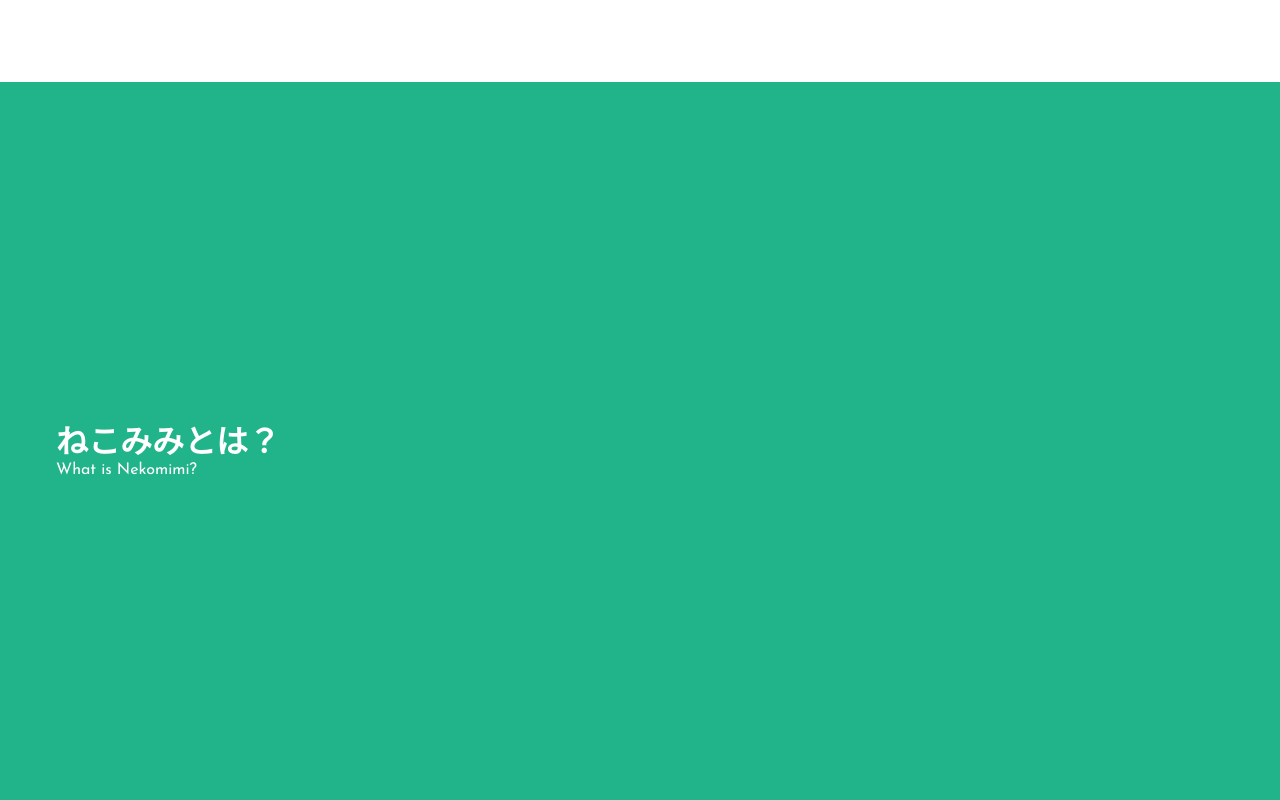
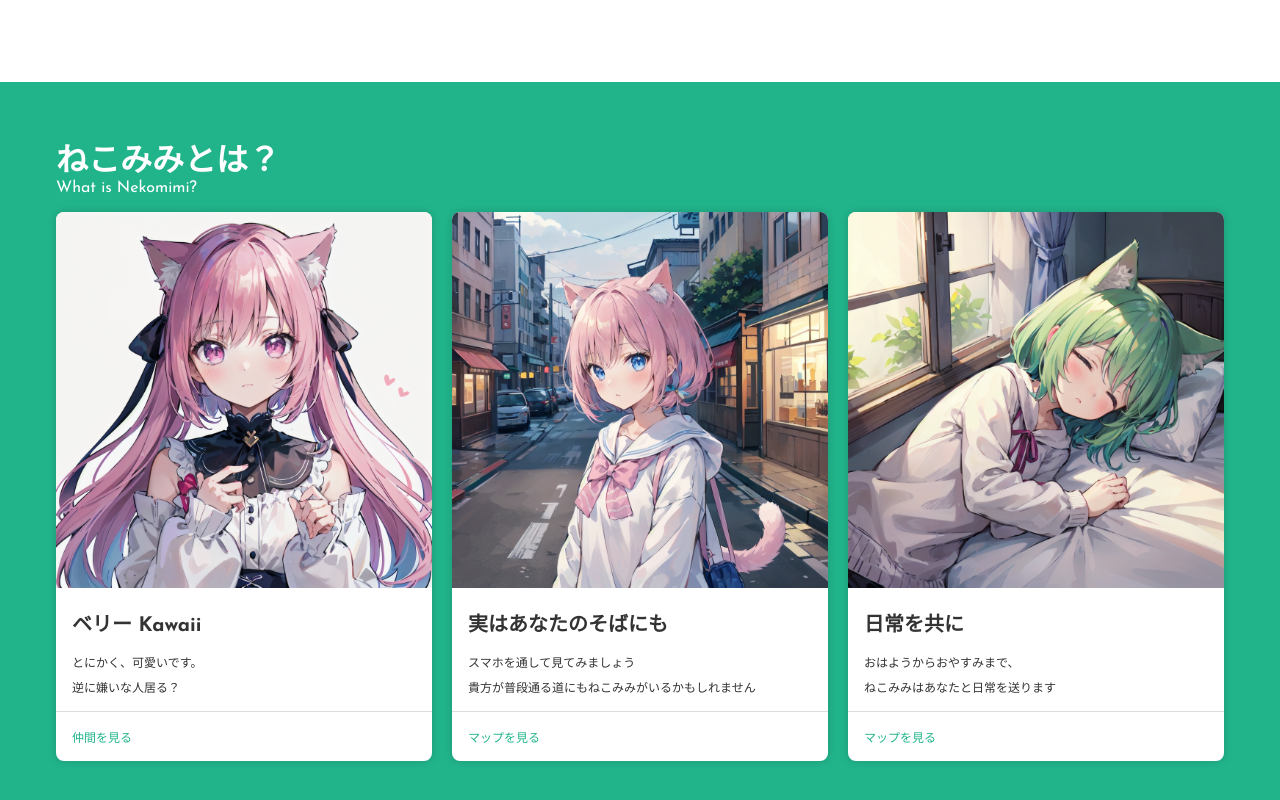
Before and after one commit to musmi-memoi/nekomimi, a plain HTML site: page index.html in a window 1280 px wide. Shown: the part 718-1518 px from the top of the page. Drawn offline with nearby package versions, Linux system fonts and the light colour scheme.

Commit message:
add image

```diff
--- a/index.html
+++ b/index.html
@@ -14,8 +14,10 @@
         <div class="header-content">
             <a href="#" class="hlink"><h2>ねこみみ、まちかど。</h2></a>
             <div class="header-menu">
-                <a href="#" class="h-item"><i class="ri-home-line"></i>ホーム</a>
-                <a href="#" class="h-item"><i class="ri-map-pin-line"></i>マップ</a>
+                <a href="#" class="h-item"><i class="ri-home-line"></i>Home</a>
+                <a href="#about" class="h-item"><i class="ri-question-line"></i>About</a>
+                <a href="#" class="h-item"><i class="ri-map-pin-line"></i>Map</a>
+                <a href="#" class="h-item hamburger" style="text-decoration: none; color: #333;"><i class="ri-menu-line"></i></a>
             </div>
         </div>
     </header>
@@ -24,6 +26,7 @@
             <div class="content">
                 <h1 style="font-size: 6vh;">行こう、<br>小さな「<span class="hover-line">ねこみみ</span>」探しの旅へ。</h1>
                 <p style="color: #888; margin-top: 1em;">Let's go on a journey to find the little 'Nekomimi'.</p>
+                <p style="color: #888;">レスポンシブ対応不完全なのでパソコンで表示することをお勧めしています</p>
                 <div class="buttons">
                     <a href="#about" class="main-btn">ねこみみ？</a>
                     <a href="#" class="primary-btn">私たちについて</a>
@@ -34,6 +37,53 @@
             <div class="content">
                 <h2 style="font-size: 4vh;">ねこみみとは？</h2>
                 <p>What is Nekomimi?</p>
+                <div class="cards">
+                    <article class="card">
+                        <div class="card__header">
+                            <h3 class="card__title">ベリー Kawaii</h3>
+                            <figure class="card__thumbnail">
+                                <img src="./src/00009-603856568.png" alt="画像" class="card__image">
+                            </figure>
+                        </div>
+                        <div class="card__body">
+                            <p class="card__text">とにかく、可愛いです。</p>
+                            <p class="card__text">逆に嫌いな人居る？</p>
+                        </div>
+                        <div class="card__footer">
+                            <p class="card__text"><a href="#" class="btn-compact">仲間を見る</a></p>
+                        </div>
+                    </article>
+                    <article class="card">
+                        <div class="card__header">
+                            <h3 class="card__title">実はあなたのそばにも</h3>
+                            <figure class="card__thumbnail">
+                                <img src="./src/00013-2662098490.png" alt="画像" class="card__image">
+                            </figure>
+                        </div>
+                        <div class="card__body">
+                            <p class="card__text">スマホを通して見てみましょう</p>
+                            <p class="card__text">貴方が普段通る道にもねこみみがいるかもしれません</p>
+                        </div>
+                        <div class="card__footer">
+                            <p class="card__text"><a href="#" class="btn-compact">マップを見る</a></p>
+                        </div>
+                    </article>
+                    <article class="card">
+                        <div class="card__header">
+                            <h3 class="card__title">日常を共に</h3>
+                            <figure class="card__thumbnail">
+                                <img src="src\00038-4268273141.png" alt="画像" class="card__image">
+                            </figure>
+                        </div>
+                        <div class="card__body">
+                            <p class="card__text">おはようからおやすみまで、</p>
+                            <p class="card__text">ねこみみはあなたと日常を送ります</p>
+                        </div>
+                        <div class="card__footer">
+                            <p class="card__text"><a href="#" class="btn-compact">マップを見る</a></p>
+                        </div>
+                    </article>
+                </div>
             </div>
         </div>
     </main>
--- a/style.css
+++ b/style.css
@@ -49,6 +49,9 @@ header {
     align-items: center;
     gap: 6px;
 }
+.hamburger {
+    display: none !important;
+}
 .h-item {
     color: #333;
     vertical-align: top;
@@ -57,9 +60,6 @@ header {
     padding: 8px;
     border-radius: 4px;
     transition: .3s;
-}
-.h-item:hover {
-    background-color: #ddd;
 }
 .h-item>i {
     vertical-align: 1px;
@@ -159,3 +159,90 @@ main {
     padding: 0 1em;
     color: #fff;
 }
+
+.cards {
+    display: grid;
+    margin-top: 1em;
+    flex-direction: row;
+    gap: 1.25rem;
+    grid-template-columns: 1fr 1fr 1fr;
+    min-height: 400px;
+}
+
+.card {
+    background-color: #fff;
+    display: flex;
+    flex-direction: column;
+    overflow: hidden;
+    border-radius: 8px;
+    box-shadow: 0 0 8px rgba(0,0,0,.16);
+    color: #333;
+    text-decoration: none;
+    transition: .3s;
+}
+
+.card:hover {
+    box-shadow: 0 0 16px rgba(0,0,0,.26);
+}
+
+.card__header {
+    display: flex;
+    flex-wrap: wrap;
+}
+
+.card__title {
+    padding: 1rem 1rem 0;
+    font-size: 1.25rem;
+    order: 1;
+}
+
+.card__thumbnail {
+    margin: 0;
+    order: 0;
+}
+
+.card__image {
+    width: 100%;
+}
+
+.card__body {
+    padding: 1rem;
+}
+
+.card__text {
+    font-size: .75rem;
+}
+
+.card__text + .card__text {
+    margin-top: .5rem;
+}
+
+.card__footer {
+    display: inline-flex;
+    width: 100%;
+    align-self: flex-end;
+    padding: 1rem;
+    border-top: 1px solid #ddd;
+}
+
+.btn-compact {
+    display: inline;
+    color: #21b48b;
+    text-decoration: none;
+}
+
+@media screen and (max-width: 480px) {
+    .h-item {
+        display: none;
+    }
+    .hamburger {
+        display: inline !important;
+    }
+    .top>.content>h1 {
+        font-size: 3vh !important;
+    }
+    .hover-line::after {
+        bottom: 2px;
+        height: 4px;
+    }
+}
```
Also changed, not shown: src/00009-603856568.png (added), src/00013-2662098490.png (added), src/00038-4268273141.png (added).
